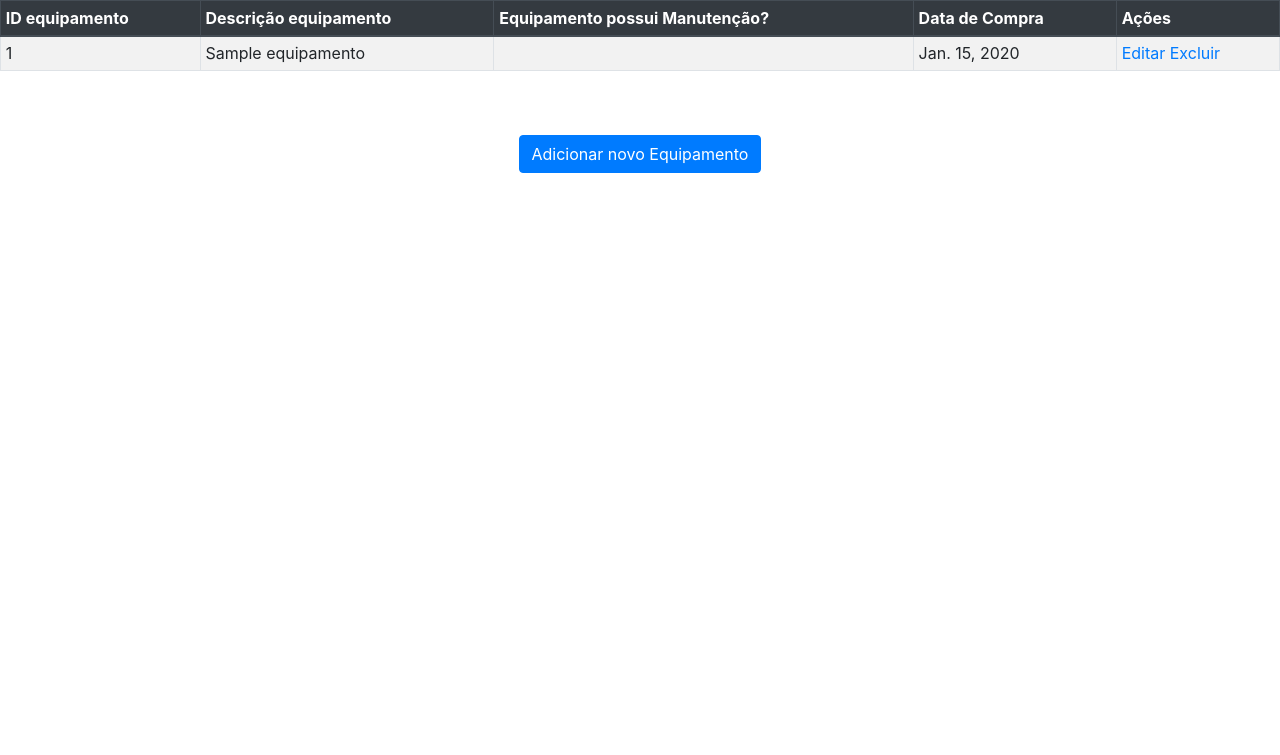
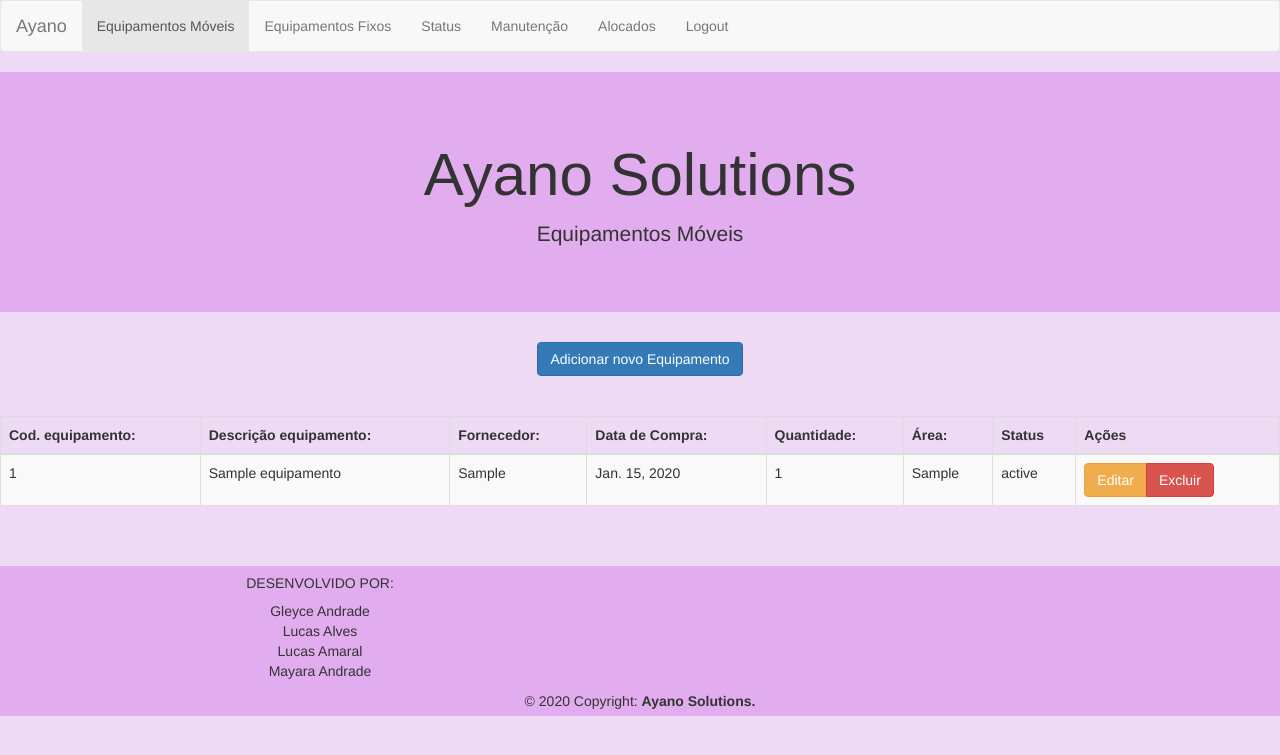
Before and after one commit to MayaraAndrade-hub/PI-1, a Django app: page /show in a window 1280 px wide. Shown: the top 755 px of the page. Run offline with Django 3.2, Linux system fonts and the light colour scheme; a user stored in the database is signed in; tables that the repository leaves empty hold one stand-in row (values such as "Sample post"); some libraries are stand-ins or nearby versions.

Commit message:
Update show.html

```diff
--- a/Ayano_Solutions/equipamento/templates/show.html
+++ b/Ayano_Solutions/equipamento/templates/show.html
@@ -2,19 +2,44 @@
 <html lang="en">
 <head>
     <meta charset="UTF-8">
-    <title>Employee Records</title>
+    <title>Equipamentos Móveis</title>
      {% load static %}
     <link rel="stylesheet" href="{% static 'css/style.css' %}"/>
-    <link rel="stylesheet" href="https://stackpath.bootstrapcdn.com/bootstrap/4.4.1/css/bootstrap.min.css" integrity="sha384-Vkoo8x4CGsO3+Hhxv8T/Q5PaXtkKtu6ug5TOeNV6gBiFeWPGFN9MuhOf23Q9Ifjh" crossorigin="anonymous">
+      <link rel="stylesheet" href="https://maxcdn.bootstrapcdn.com/bootstrap/3.4.1/css/bootstrap.min.css">
+  <script src="https://ajax.googleapis.com/ajax/libs/jquery/3.4.1/jquery.min.js"></script>
+  <script src="https://maxcdn.bootstrapcdn.com/bootstrap/3.4.1/js/bootstrap.min.js"></script>
 </head>
-<body>
+<body style="background-color:#EFDAF5;">
+    <nav class="navbar navbar-default">
+  <div class="container-fluid">
+    <div class="navbar-header">
+      <a class="navbar-brand" href="/show">Ayano</a>
+    </div>
+    <ul class="nav navbar-nav">
+      <li class="active"><a href="/show">Equipamentos Móveis</a></li>
+        <li><a href="#">Equipamentos Fixos</a></li>
+      <li><a href="#">Status</a></li>
+      <li><a href="#">Manutenção</a></li>
+        <li><a href="#">Alocados</a></li>
+        <li><a href="/logout/">Logout</a></li>
+    </ul>
+  </div>
+</nav>
+    <div class="jumbotron text-center" style="background-color:#E1ADEE;">
+  <h1 style="font:60px Arial;">Ayano Solutions</h1>
+  <p>Equipamentos Móveis</p>
+</div>
+    <center><a href="/emp" class="btn btn-primary">Adicionar novo Equipamento</a></center><br><br>
 <table class="table table-striped table-bordered table-sm">
     <thead class="thead-dark">
     <tr>
-        <th>ID equipamento</th>
-        <th>Descrição equipamento</th>
-        <th>Equipamento possui Manutenção?</th>
-        <th>Data de Compra</th>
+        <th>Cod. equipamento:</th>
+        <th>Descrição equipamento:</th>
+        <th>Fornecedor:</th>
+        <th>Data de Compra:</th>
+        <th>Quantidade:</th>
+        <th>Área:</th>
+        <th>Status</th>
         <th>Ações</th>
     </tr>
     </thead>
@@ -23,11 +48,17 @@
     <tr>
         <td>{{ equipamento.eid }}</td>
         <td>{{ equipamento.ename }}</td>
-        <td>{{ equipamento.emanutencao }}</td>
+        <td>{{ equipamento.efornecedor }}</td>
         <td>{{ equipamento.edataC }}</td>
+        <td>{{ equipamento.eqtd }}</td>
+        <td>{{ equipamento.earea }}</td>
+        <td>{{ equipamento.estatus }}</td>
         <td>
-            <a href="/edit/{{ equipamento.id }}"><span class="glyphicon glyphicon-pencil" >Editar</span></a>
-            <a href="/delete/{{ equipamento.id }}">Excluir</a>
+            <div class="btn-group">
+                <a href="/edit/{{ equipamento.id }}" class="btn btn-warning">Editar</a>
+                <a href="/delete/{{ equipamento.id }}" class="btn btn-danger">Excluir</a>
+            </div>
+
         </td>
     </tr>
 {% endfor %}
@@ -35,6 +66,18 @@
 </table>
 <br>
 <br>
-<center><a href="/emp" class="btn btn-primary">Adicionar novo Equipamento</a></center>
+    <footer style="background-color:#E1ADEE;" class="page-footer font-small blue pt-4">
+  <div class="container-fluid text-center text-md-left">
+    <div class="row">
+      <div class="col-md-6 mt-md-0 mt-3">
+        <h5 class="text-uppercase">Desenvolvido por:</h5>
+        <p>Gleyce Andrade<br>Lucas Alves<br>Lucas Amaral<br>Mayara Andrade</p>
+      </div>
+    </div>
+  </div>
+  <div class="footer-copyright text-center py-3">© 2020 Copyright:
+    <label> Ayano Solutions.</label>
+  </div>
+</footer>
 </body>
 </html>
```
